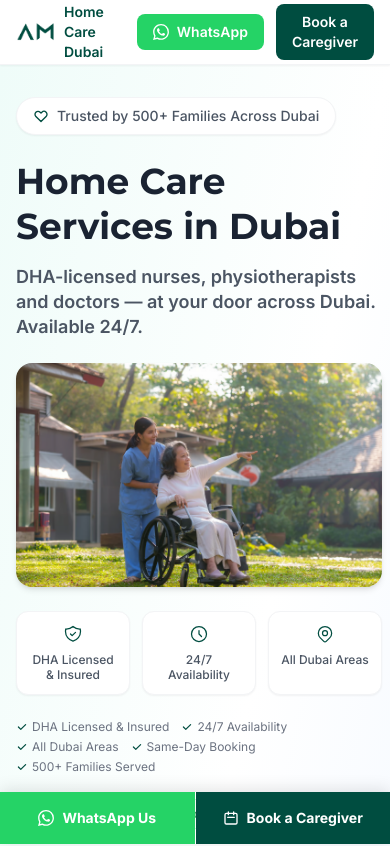
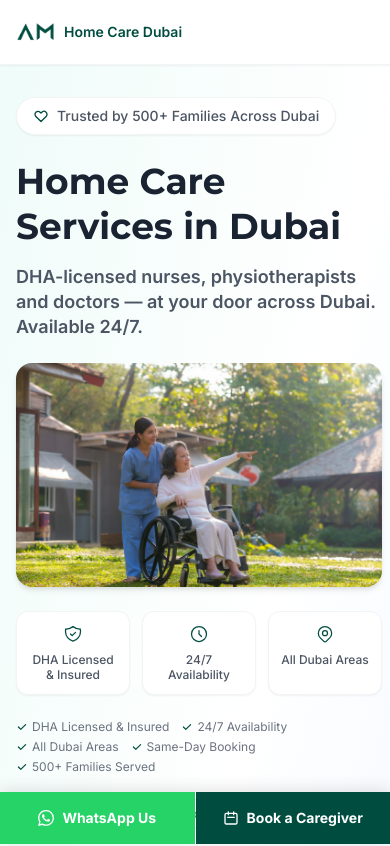
Before and after one commit to pranavnairrr/home-care-services-dubai, a Next.js app: page / in a window 390 px wide. Shown: the top 846 px of the page. Built offline with nearby package versions, Linux system fonts and the light colour scheme; no server answers.

Commit message:
Hide header CTA buttons on mobile — bottom bar handles them

```diff
--- a/components/Header.tsx
+++ b/components/Header.tsx
@@ -25,7 +25,7 @@ export default function Header() {
               <span className="text-sm font-semibold text-[#004d40]">Home Care Dubai</span>
             </a>
 
-            <div className="flex items-center gap-3">
+            <div className="hidden sm:flex items-center gap-3">
               <a
                 href={WHATSAPP_URL}
                 target="_blank"
```
